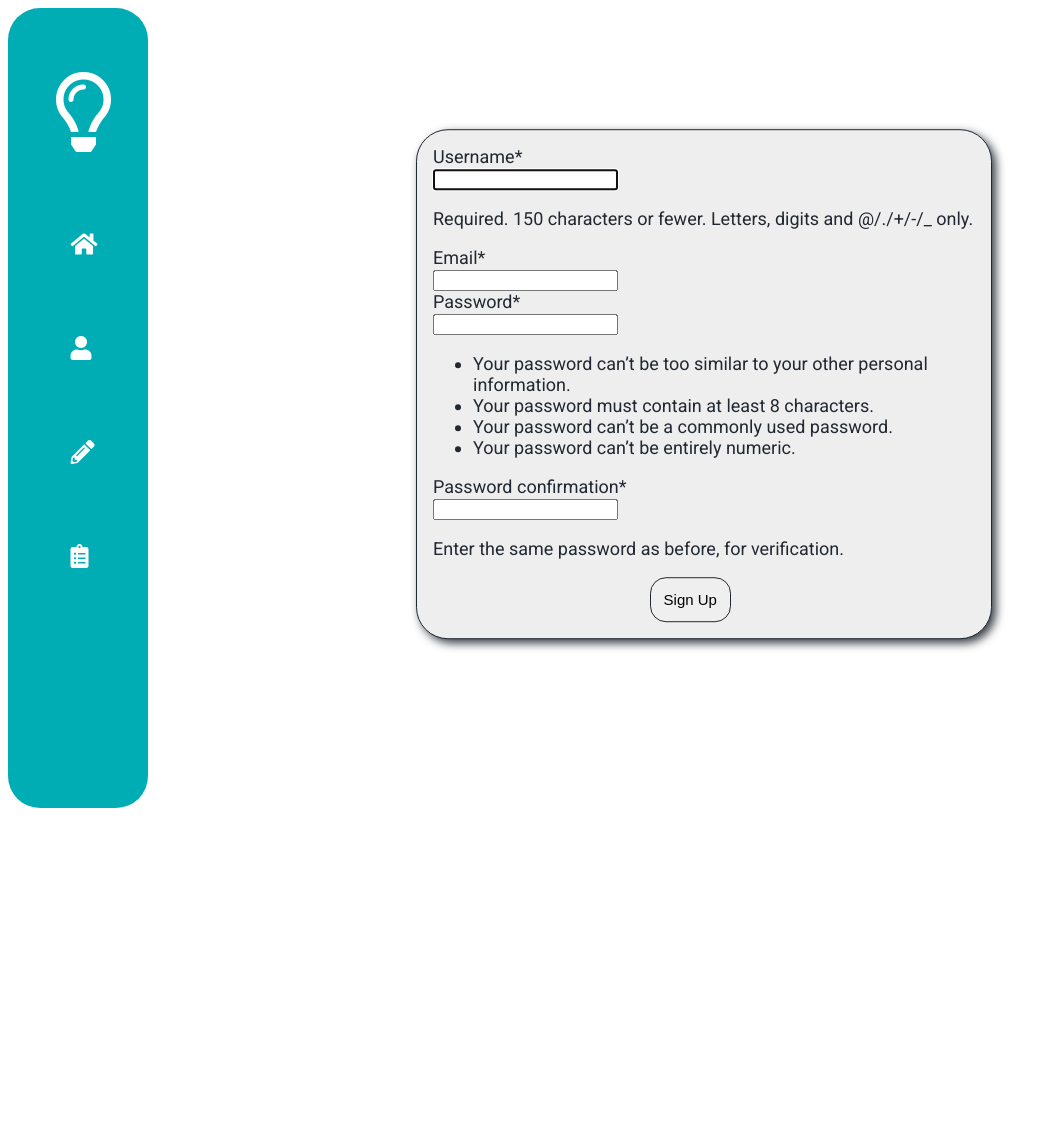
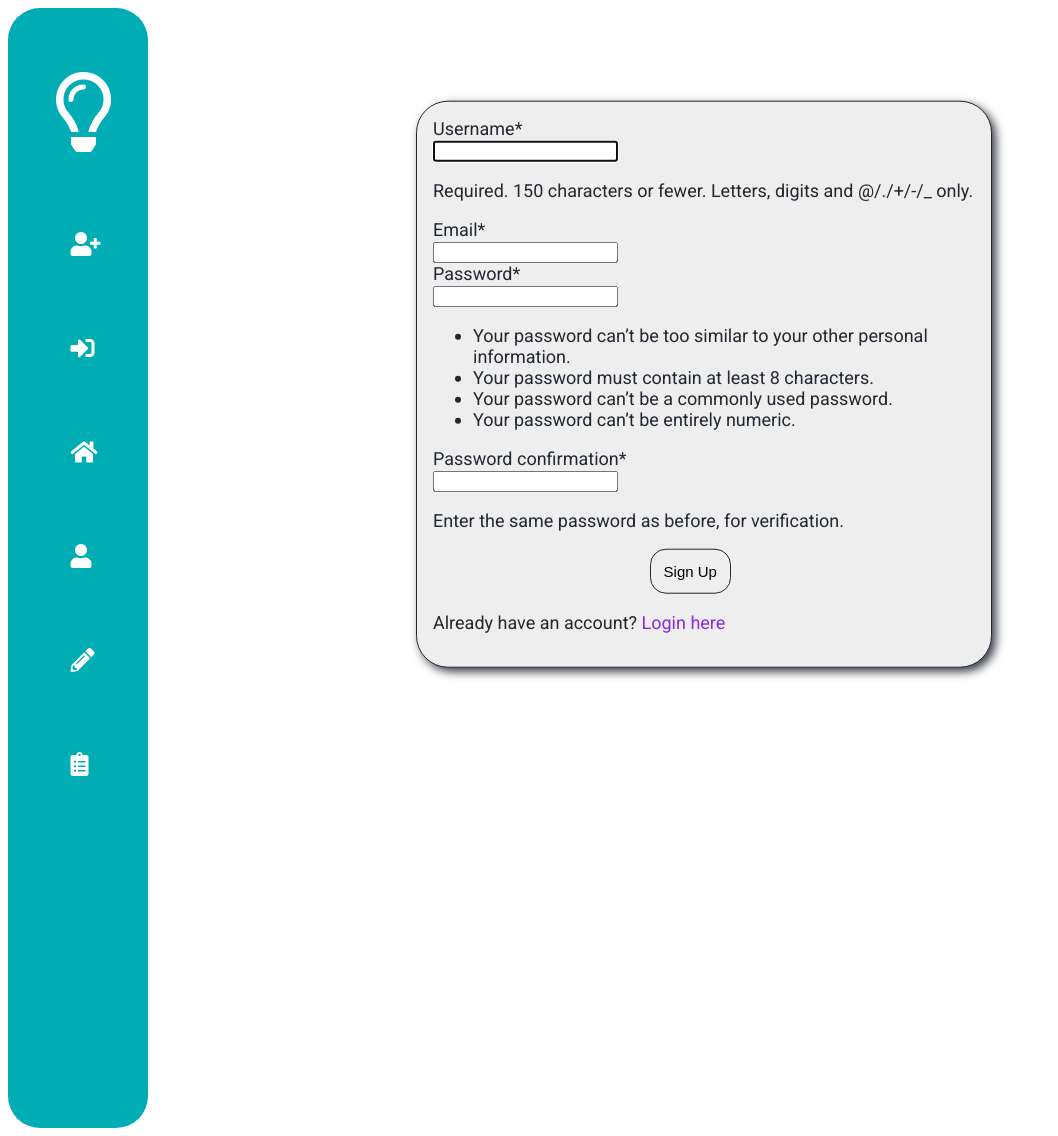
Before and after one commit to Soham041201/Studify, a Django app: page /register/ in a window 1280 px wide. Shown: the whole page, without its empty margins (0-1058 px from the left). Before the commit the page ends 808 px from the top, so only its background shows below. Run offline with Django 3.2, Linux system fonts and the light colour scheme; some libraries are stand-ins or nearby versions.

Commit message:
login signup added and user specific pages done 👌

```diff
--- a/main/models.py
+++ b/main/models.py
@@ -1,8 +1,12 @@
 from django.db import models
+from django.contrib.auth.models import User
 
 
 class ToDoList(models.Model):
+    user=models.ForeignKey(User, on_delete=models.CASCADE, related_name="todolist", null=True)
     name=models.CharField(max_length=200)
+
+
     def __str__(self):
         return self.name
 class Item(models.Model):
--- a/main/static/JS/main.js
+++ b/main/static/JS/main.js
@@ -1,31 +1,16 @@
 const dropDown = document.querySelector(".dropdown");
 const SideNav = document.querySelector(".side-nav");
 
-dropDown.addEventListener("click", (event) => {
-            if (SideNav.classList.contains("side-nav"))
-            {
-                SideNav.classList.toggle("transition1");
-
-                SideNav.addEventListener("transitionend", () => {
-                    SideNav.classList.remove("side-nav");
-                    SideNav.classList.remove("transition1");
-                    SideNav.style.display="none"
-                });
 
 
-            }
-            else{
-            if(!SideNav.classList.contains("side-nav"))
-            {
-
-                SideNav.classList.add("transition2");
-                SideNav.addEventListener("transitionend", () => {
-
-                });
-                SideNav.style.display="block";
-                    SideNav.classList.add("side-nav");
-                SideNav.classList.remove("transition2");
-
-            }
-        }
+dropDown.addEventListener("click", ()=>{
+    SideNav.classList.toggle("transition1");
+    SideNav.addEventListener("transitionend", () => {
+                 SideNav.style.display="none";
         });
+    if(SideNav.style.display="none"){
+        SideNav.style.display="";
+        // SideNav.style.transition="0.8s";
+        // SideNav.style.opacity=1;
+    }
+});
--- a/main/static/css/main.css
+++ b/main/static/css/main.css
@@ -18,7 +18,7 @@ body{
 }
 .side-nav{
     width:140px;
-    height: 100vh;
+    height: 140vh;
     background:linear-gradient(120deg,var(--primary2) 100%,var(--gray));
     color:white;
     top:0;
@@ -113,14 +113,15 @@ i{
 }
 .transition1{
     transform: translateX(-7rem);
-    transition: 0.8s;
+    transition: all 0.8s ease-in-out ;
     opacity: 0.2;
 
 }
 .transition2{
-    transform: translateX(0rem);
+    transform: translateX(10rem);
     transition: 0.8s;
-    opacity: 1;
+    opacity: 0.2;
+    display: "";
 
 }
 
--- a/main/templates/main/base.html
+++ b/main/templates/main/base.html
@@ -15,9 +15,10 @@
 
 <body>
     <div class="dropdown">
-    <img src="{% static 'images/menu.png' %}" class="menu">
+    <img src="{% static 'images/menu.png' %}" class="menu" >
 </div>
     <div style="display: flex;">
+        {% if user.is_authenticated %}
         <div class="side-nav">
             <ul>
 
@@ -34,12 +35,51 @@
                     <!-- <span class="create">Create</span> -->
                 </div>
                 <div class="tooltip">
-                    <li><a href="/8"><i id="View  List" class="fas fa-clipboard-list tool-hover"></i></a></li>
+                    <li><a href="/view"><i id="View  List" class="fas fa-clipboard-list tool-hover"></i></a></li>
                 </div>
+                {% if user.is_authenticated %}
+                <div class="tooltip">
+                    <li><a href="/logout"><i id="Logout" class="fas fa-sign-in-alt tool-hover"></i></a></li>
+                </div>
+                {% endif %}
+
+            </ul>
+        </div>
+        {% else %}
+        <div class="side-nav">
+            <ul>
+
+                <li><i class="far fa-lightbulb"></i></li>
+                <div class="tooltip">
+                    <li><a href="/register"><i id="Signup" class="fas fa-user-plus tool-hover"></i></a></li>
+                </div>
+                <div class="tooltip">
+                    <li><a href="/login"><i id="Login" class="fas fa-sign-in-alt tool-hover"></i></a></li>
+                </div>
+
+                <div class="tooltip">
+                    <li><a href="/"><i id="Home" class="fas fa-home tool-hover"></i></a></li>
+                </div>
+                <div class="tooltip">
+                    <li><a href="/register"><i id="Profile" class="fas fa-user tool-hover"></i></a></li>
+                </div>
+                <div class="tooltip">
+                    <li><a href="/register/"><i id="Create List" class="fas fa-pencil-alt tool-hover"></i></a></li>
+                    <!-- <span class="create">Create</span> -->
+                </div>
+                <div class="tooltip">
+                    <li><a href="/register"><i id="View  List" class="fas fa-clipboard-list tool-hover"></i></a></li>
+                </div>
+                {% if user.is_authenticated %}
+                <div class="tooltip">
+                    <li><a href="/logout"><i id="Logout" class="fas fa-sign-in-alt tool-hover"></i></a></li>
+                </div>
+                {% endif %}
 
 
             </ul>
         </div>
+        {% endif %}
         {% block container %}
 
         {% endblock %}
--- a/main/templates/main/home.html
+++ b/main/templates/main/home.html
@@ -16,7 +16,9 @@
 <body>
 
     {% block container %}
+    {% if user.is_authenticated %}
     <p><b><strong>Home Page</strong></b></p>
+    {% endif %}
 
     {% endblock %}
 </body>
--- a/main/urls.py
+++ b/main/urls.py
@@ -5,5 +5,6 @@ urlpatterns=[
     path("<int:id>",views.index, name="index"),
     path("",views.home, name="home"),
     path("create/",views.create, name="create"),
+    path("view/",views.view,name="view"),
 
 ]
--- a/register/templates/register/register.html
+++ b/register/templates/register/register.html
@@ -17,6 +17,7 @@
     {% csrf_token %}
     {{form|crispy}}
     <button type="submit" class="button-register">Sign Up</button>
+    <p>Already have an account? <span><a  style="color: blueviolet;" href="/login">Login here</a></span></p>
 </form>
     {% endblock %}
 </body>
--- a/register/templates/registration/login.html
+++ b/register/templates/registration/login.html
@@ -8,4 +8,5 @@
     {{form|crispy}}
     <button type="submit">Login</button>
 </form>
+
 {% endblock %}
```
Also changed, not shown: main/templates/main/view.html (added, +16 -0 lines), main/views.py (+25 -16 lines), db.sqlite3, main/migrations/0003_todolist_user.py (added).
